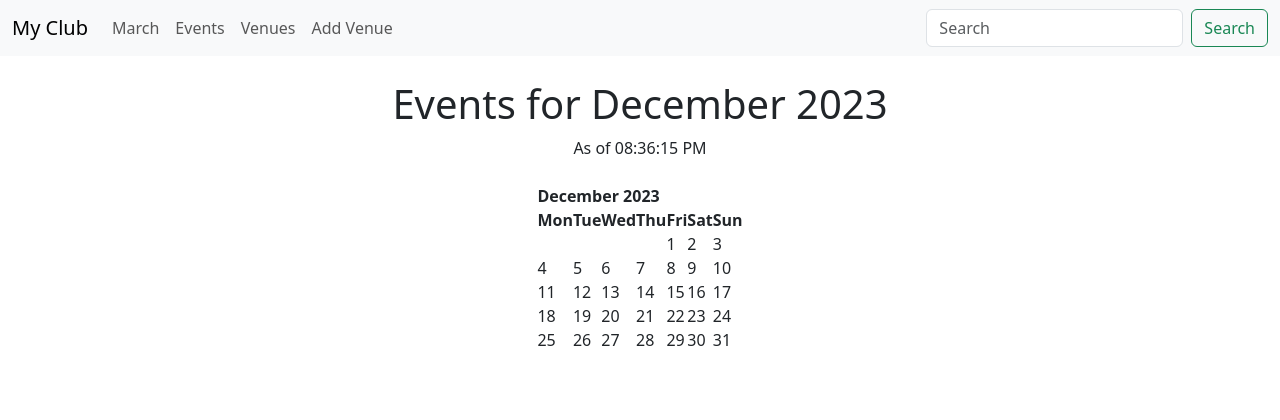
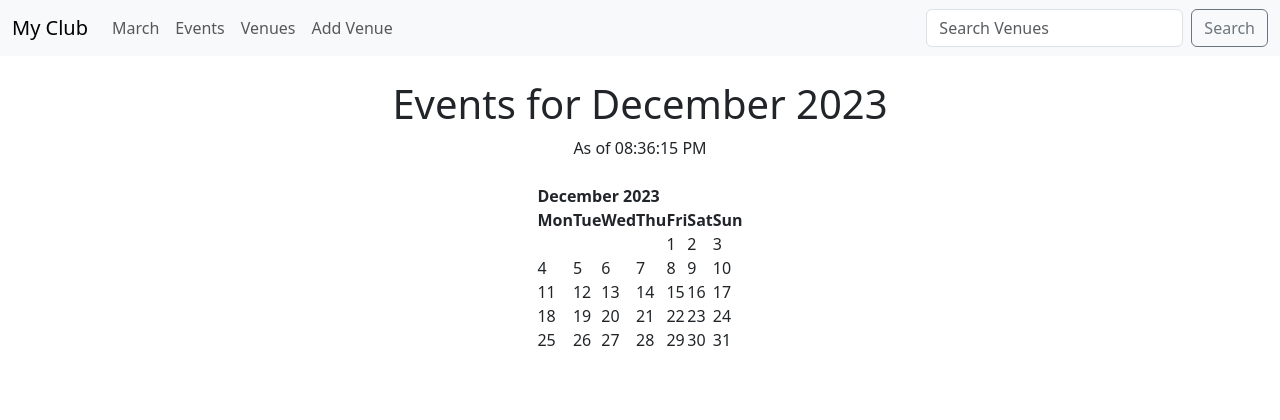
Before and after one commit to smoroso/myclub_website_steps_preview, a Django app: page / in a window 1280 px wide. Shown: the top 420 px of the page. Run offline with Django 5.2, Linux system fonts and the light colour scheme.

Commit message:
End of tutorial Wednesday #9

```diff
--- a/events/templates/events/navbar.html
+++ b/events/templates/events/navbar.html
@@ -20,9 +20,11 @@
                     <a class="nav-link" href="{% url 'add-venue' %}">Add Venue</a>
                 </li>
             </ul>
-            <form class="d-flex" role="search">
-                <input class="form-control me-2" type="search" placeholder="Search" aria-label="Search">
-                <button class="btn btn-outline-success" type="submit">Search</button>
+            <form class="d-flex" role="search" method="POST" action="{% url 'search-venues' %}">
+                {% csrf_token %}
+
+                <input class="form-control me-2" type="search" placeholder="Search Venues" aria-label="Search" name="searched">
+                <button class="btn btn-outline-secondary" type="submit">Search</button>
             </form>
         </div>
     </div>
--- a/events/urls.py
+++ b/events/urls.py
@@ -8,4 +8,5 @@ urlpatterns = [
     path("add_venue", views.add_venue, name="add-venue"),
     path("list_venues", views.list_venues, name="list-venues"),
     path("show_venue/<venue_id>", views.show_venue, name="show-venue"),
+    path("search_venues", views.search_venues, name="search-venues"),
 ]
--- a/events/views.py
+++ b/events/views.py
@@ -5,6 +5,18 @@ from datetime import datetime
 from django.http import HttpResponseRedirect
 from .models import Event, Venue
 from .forms import VenueForm
+
+
+def search_venues(request):
+    if request.method == "POST":
+        searched = request.POST.get("searched")
+        venues = Venue.objects.filter(name__contains=searched)
+        return render(request, "events/search_venues.html", {
+            "searched": searched,
+            "venues": venues,
+        })
+    else:
+        return render(request, "events/search_venues.html", {})
 
 
 def show_venue(request, venue_id):
```
Also changed, not shown: events/templates/events/search_venues.html (added, +17 -0 lines).
